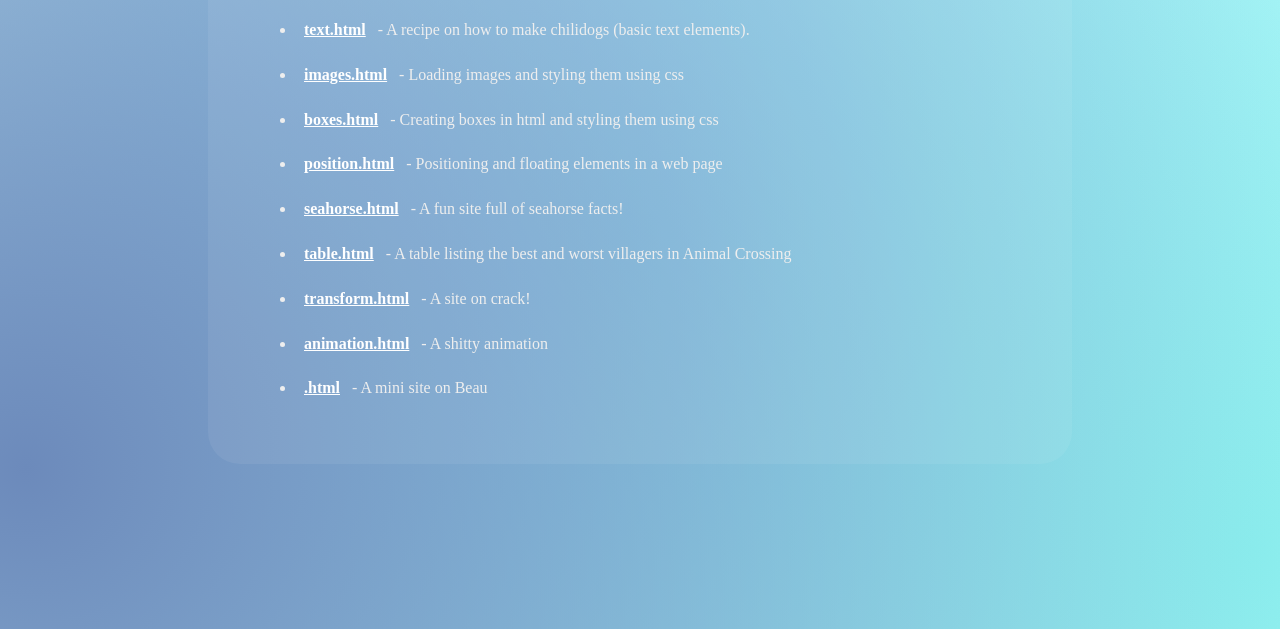
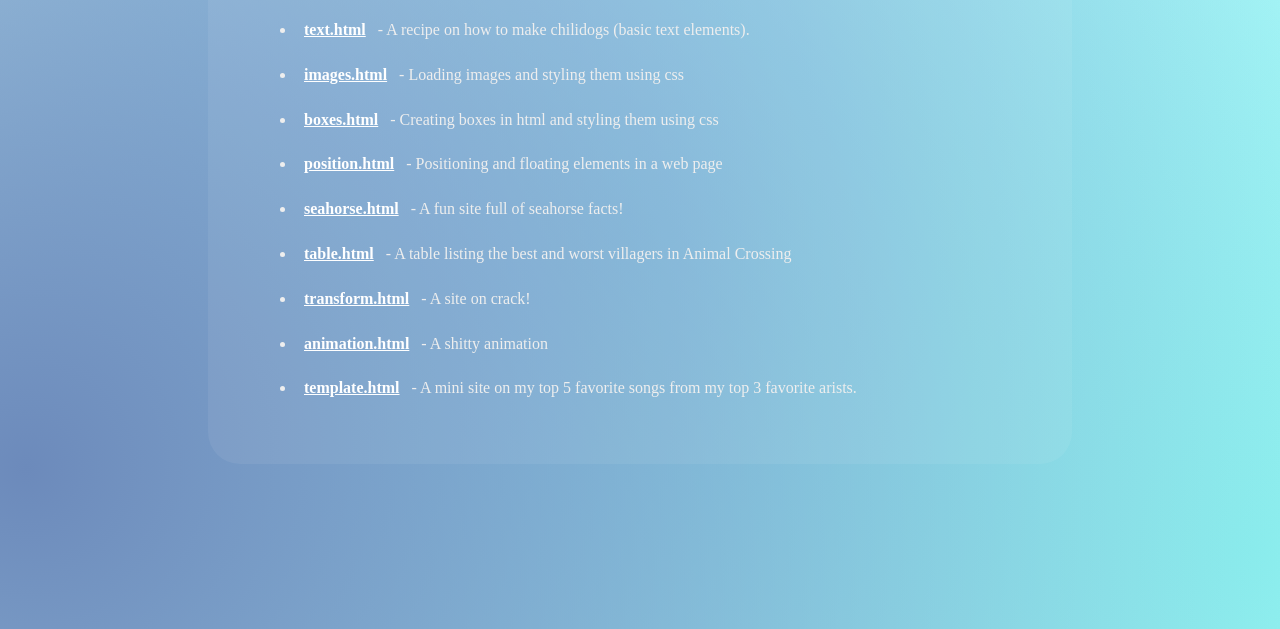
Before and after one commit to laaaayllaa/lcc-site, a plain HTML site: page index.html in a window 1280 px wide. Shown: the part 171-800 px from the top of the page. Drawn offline with Linux system fonts and the light colour scheme.

Commit message:
Update index.html

```diff
--- a/index.html
+++ b/index.html
@@ -140,7 +140,7 @@
                 <strong><a href="animation.html" target="_blank">animation.html</a></strong> - A shitty animation
             </li>
             <li>
-                <strong><a href=".html" target="_blank">.html</a></strong> - A mini site on Beau
+                <strong><a href="template.html" target="_blank">template.html</a></strong> - A mini site on my top 5 favorite songs from my top 3 favorite arists.
             </li>
         </ul>
     </main>
```
